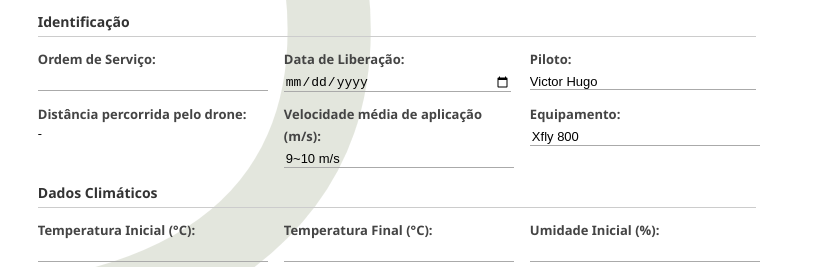
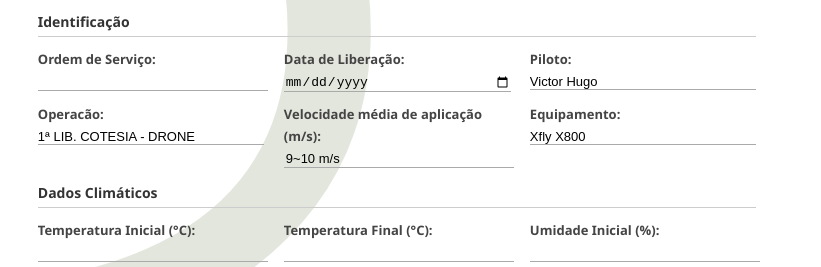
Before and after one commit to Fiapinh1/Cotesia, a plain HTML site: page relatorio_cotesia.html in a window 1280 px wide. Shown: the part 121-388 px from the top of the page, without its empty margins (0-821 px from the left). Drawn offline with nearby package versions, Linux system fonts and the light colour scheme.

Commit message:
Update relatorio_cotesia.html

```diff
--- a/relatorio_cotesia.html
+++ b/relatorio_cotesia.html
@@ -167,7 +167,7 @@
       <div class="grid">
         <div><label>Ordem de Serviço:</label><input id="os" type="text" /></div>
         <div><label>Data de Liberação:</label><input id="data" type="date" /></div>
-        <div><label>Piloto:</label><select id="piloto"><option value="Victor Hugo">Victor Hugo</option><option value="Pedro">Pedro</option><option value="Maicon">Maicon</option></select></div>
+        <div><label>Piloto:</label><select id="piloto"><option value="Victor Hugo">Victor Hugo</option><option value="Rafael">Rafael</option><option value="Tiago">Tiago</option></select></div>
         <div><label>Distância percorrida pelo drone:</label><div id="distTotal" class="value">-</div></div>
         <div><label>Velocidade média de aplicação (m/s):</label><input id="velMedia" type="text" value="9~10 m/s" /></div>
         <div><label>Equipamento:</label><input id="equip" type="text" value="Xfly 800" /></div>
@@ -244,7 +244,6 @@
 
 <script>
 let map;
-const blueIcon = L.icon({ iconUrl: 'https://maps.google.com/mapfiles/ms/icons/blue-dot.png', iconSize: [32, 32], iconAnchor: [16, 32] });
 function meters(a, b) { return turf.distance(turf.point(a), turf.point(b), { units: 'meters' }); }
 
 // Formata inputs para sempre exibirem a unidade automaticamente
@@ -280,6 +279,46 @@ function attachUnitInput(id, unit){
 }
 
 document.addEventListener('DOMContentLoaded', () => {
+  // Ajustes solicitados: remover distancia, adicionar Operacao e limitar Equipamento
+  try {
+    // Remove o campo de distancia (linha contendo o valor com id distTotal)
+    const distEl = document.getElementById('distTotal');
+    if (distEl && distEl.parentElement) {
+      distEl.parentElement.remove();
+    }
+
+    // Inserir campo Operacao apos o campo Piloto
+    const pilotoDiv = Array.from(document.querySelectorAll('.grid > div')).find(d => {
+      const lbl = d.querySelector('label');
+      return lbl && lbl.textContent.trim().toLowerCase().startsWith('piloto');
+    });
+    if (pilotoDiv && pilotoDiv.parentElement) {
+      const opDiv = document.createElement('div');
+      const lbl = document.createElement('label');
+      lbl.textContent = 'Operacão:';
+      const sel = document.createElement('select');
+      sel.id = 'operacao';
+      ['1ª LIB. COTESIA - DRONE','2ª LIB. COTESIA - DRONE','3ª LIB. COTESIA - DRONE'].forEach(t => {
+        const opt = document.createElement('option');
+        opt.value = t; opt.textContent = t; sel.appendChild(opt);
+      });
+      opDiv.appendChild(lbl);
+      opDiv.appendChild(sel);
+      pilotoDiv.insertAdjacentElement('afterend', opDiv);
+    }
+
+    // Transformar Equipamento em select com duas opcoes
+    const equipInput = document.getElementById('equip');
+    if (equipInput) {
+      const sel = document.createElement('select');
+      sel.id = 'equip';
+      ['Xfly X800','Nexus NX6'].forEach(t => {
+        const opt = document.createElement('option');
+        opt.value = t; opt.textContent = t; sel.appendChild(opt);
+      });
+      equipInput.parentElement.replaceChild(sel, equipInput);
+    }
+  } catch (e) { console.warn('Ajustes de UI nao aplicados:', e); }
   map = L.map('map', { zoomDelta: 0.5, wheelPxPerZoomLevel: 60 }).setView([-15, -47], 12);
   L.tileLayer('https://mt1.google.com/vt/lyrs=s&x={x}&y={y}&z={z}').addTo(map);
 
@@ -289,8 +328,7 @@ document.addEventListener('DOMContentLoaded', () => {
     const div = L.DomUtil.create('div', 'legend');
     div.innerHTML = `
       <b>Legenda</b><br>
-      <img src="https://maps.google.com/mapfiles/ms/icons/blue-dot.png" style="width:16px;"> Ponto KML<br>
-      <span style="display:inline-block;width:20px;height:3px;background:#ffcc00;vertical-align:middle;"></span> Linha KML
+      <span style="display:inline-block;width:12px;height:12px;border:2px solid #ffffff;border-radius:50%;background:#006400;vertical-align:middle;margin-right:4px;"></span> Ponto KML<br>
     `;
     return div;
   };
@@ -325,9 +363,15 @@ document.addEventListener('DOMContentLoaded', () => {
       };
       titleControl.addTo(map);
 
-      // Pontos com popup do nome do arquivo
+      // Pontos com estilo: circulo (borda branca, preenchimento verde escuro)
       L.geoJSON(points, {
-        pointToLayer: (_, latlng) => L.marker(latlng, { icon: blueIcon }),
+        pointToLayer: (_, latlng) => L.circleMarker(latlng, {
+          radius: 6,
+          color: '#ffffff',
+          weight: 2,
+          fillColor: '#006400',
+          fillOpacity: 0.9
+        }),
         onEachFeature: function (feature, layer) {
           layer.bindPopup(`<b>${kmlFileName}</b>`);
         }
@@ -347,9 +391,7 @@ document.addEventListener('DOMContentLoaded', () => {
         map.setView([points[0].geometry.coordinates[1], points[0].geometry.coordinates[0]], 16);
       }
 
-      let distKm = 0;
-      lines.forEach(l => { distKm += turf.length(l, { units: 'kilometers' }); });
-      document.getElementById('distTotal').innerText = distKm.toFixed(2) + ' km';
+      // distancia removida do relatorio
 
       document.getElementById('qtPontos').innerText = points.length;
 
```
